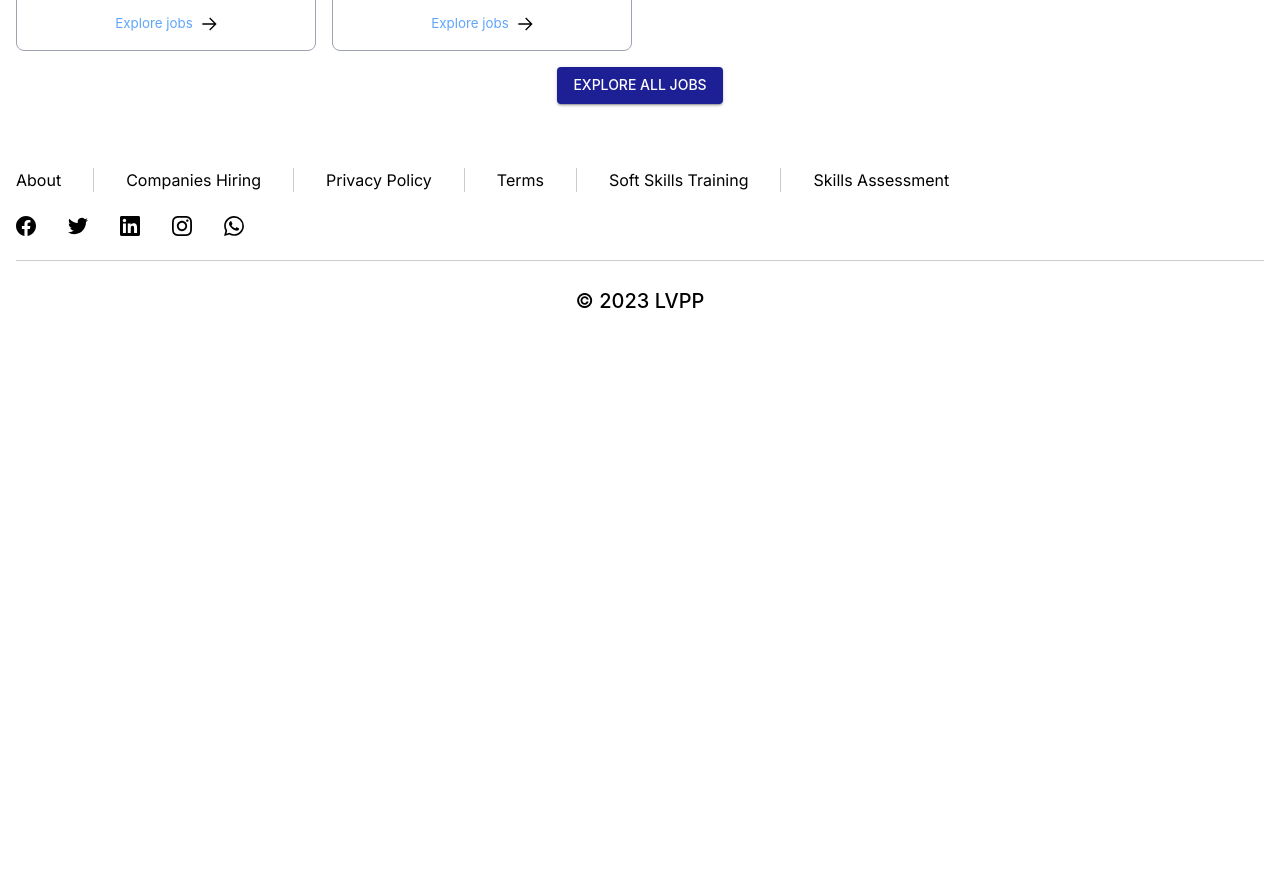
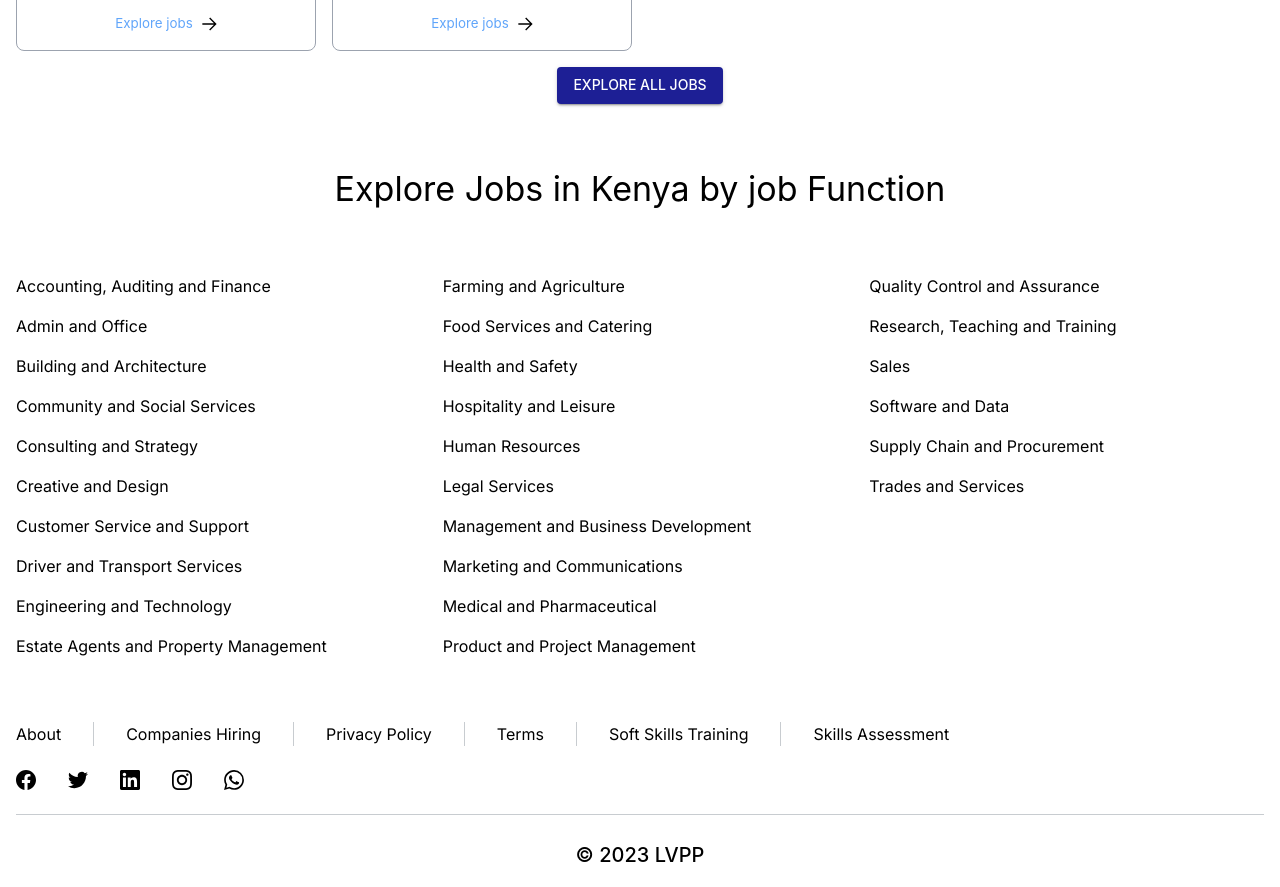
Before and after one commit to apella1/jobs_site, a Next.js app: page / in a window 1280 px wide. Shown: the part 940-1827 px from the top of the page. Before the commit the page ends 1273 px from the top, so only its background shows below. Built offline with nearby package versions, Linux system fonts and the light colour scheme.

Commit message:
implement explore jobs by function

```diff
--- a/app/page.tsx
+++ b/app/page.tsx
@@ -1,4 +1,4 @@
-import { ExperienceFilter, HomeHeader } from "@/components";
+import { ExperienceFilter, ExploreJobs, HomeHeader } from "@/components";
 import { Box } from "@mui/material";
 
 export default function Home() {
@@ -6,6 +6,7 @@ export default function Home() {
     <Box sx={{ p: 2 }} component="section" className="px-32">
       <HomeHeader />
       <ExperienceFilter />
+      <ExploreJobs />
     </Box>
   );
 }
--- a/components/home/ExploreJobs.tsx
+++ b/components/home/ExploreJobs.tsx
@@ -0,0 +1,61 @@
+import { Box, Stack, Typography } from "@mui/material";
+import Link from "next/link";
+
+const jobFunctions = [
+  "Accounting, Auditing and Finance",
+  "Admin and Office",
+  "Building and Architecture",
+  "Community and Social Services",
+  "Consulting and Strategy",
+  "Creative and Design",
+  "Customer Service and Support",
+  "Driver and Transport Services",
+  "Engineering and Technology",
+  "Estate Agents and Property Management",
+  "Farming and Agriculture",
+  "Food Services and Catering",
+  "Health and Safety",
+  "Hospitality and Leisure",
+  "Human Resources",
+  "Legal Services",
+  "Management and Business Development",
+  "Marketing and Communications",
+  "Medical and Pharmaceutical",
+  "Product and Project Management",
+  "Quality Control and Assurance",
+  "Research, Teaching and Training",
+  "Sales",
+  "Software and Data",
+  "Supply Chain and Procurement",
+  "Trades and Services",
+];
+
+export default function ExploreJobs() {
+  const chunks = Array.from(
+    { length: Math.ceil(jobFunctions.length / 10) },
+    (_, i) => jobFunctions.slice(i * 10, i * 10 + 10)
+  );
+  return (
+    <Stack spacing={8} className="py-8">
+      <Typography variant="h4" component="h3" className="self-center">
+        Explore Jobs in Kenya by job Function
+      </Typography>
+      <Box className="grid grid-cols-3 gap-8">
+        {chunks.map((chunk, i) => (
+          <Stack key={i} spacing={2}>
+            {chunk.map((jobFunction) => (
+              <Link
+                href={`/jobs/${jobFunction
+                  .toLowerCase()
+                  .replace(/[\s,]+/g, "-")}`}
+                key={jobFunction}
+              >
+                {jobFunction}
+              </Link>
+            ))}
+          </Stack>
+        ))}
+      </Box>
+    </Stack>
+  );
+}
--- a/components/index.ts
+++ b/components/index.ts
@@ -2,3 +2,4 @@ export { default as Navbar } from "./Navbar";
 export { default as Footer } from "./Footer";
 export { default as HomeHeader } from "./home/HomeHeader";
 export { default as ExperienceFilter } from "./home/ExperienceFilter";
+export { default as ExploreJobs } from "./home/ExploreJobs";
```
